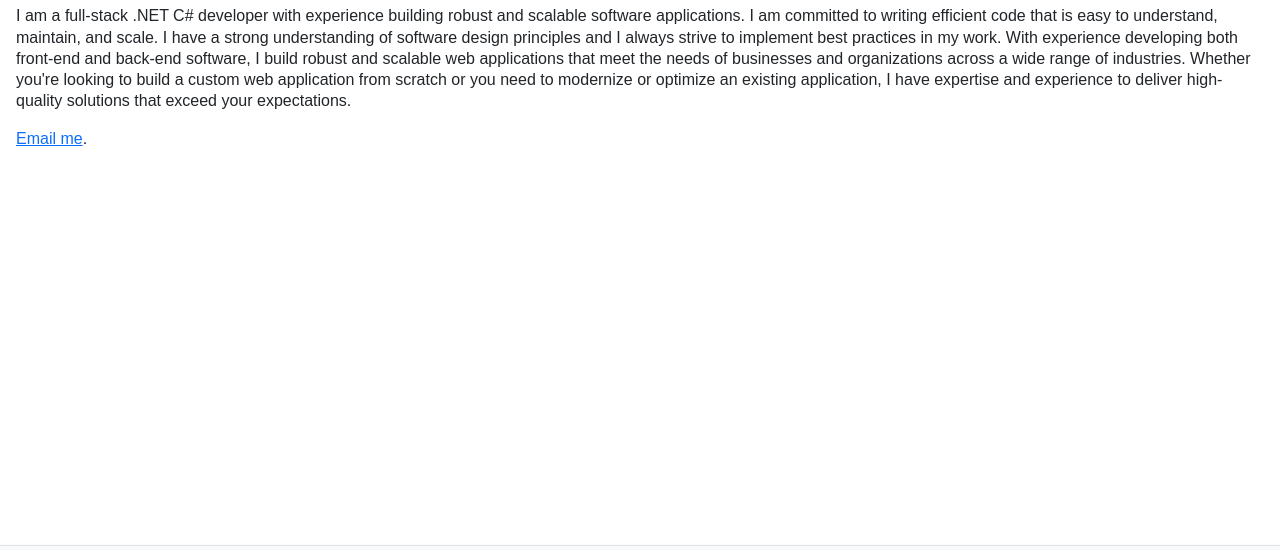
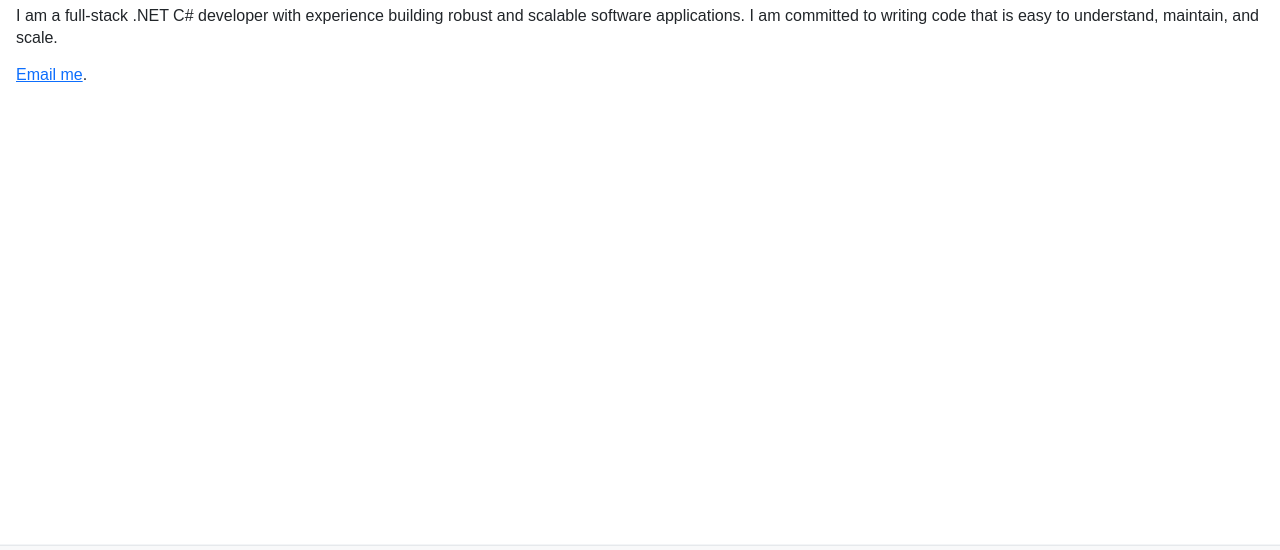
Before and after one commit to mattmutz/code-examples, a website: page pages/about.html in a window 1280 px wide. Shown: the part 161-711 px from the top of the page. Drawn offline with nearby package versions, Linux system fonts and the light colour scheme; files that its build step writes are made by us from their sources; files whose address does not match are found by name.

Commit message:
tidy up content

```diff
--- a/pages/about.html
+++ b/pages/about.html
@@ -47,7 +47,9 @@
 
     <div id="main" class="p-3">
         <h1>About Matt</h1>
-        <p>I am a full-stack .NET C# developer with experience building robust and scalable software applications. I am committed to writing efficient code that is easy to understand, maintain, and scale. I have a strong understanding of software design principles and I always strive to implement best practices in my work. With experience developing both front-end and back-end software, I build robust and scalable web applications that meet the needs of businesses and organizations across a wide range of industries. Whether you're looking to build a custom web application from scratch or you need to modernize or optimize an existing application, I have expertise and experience to deliver high-quality solutions that exceed your expectations.</p>
+        <p>
+            I am a full-stack .NET C# developer with experience building robust and scalable software applications. I am committed to writing code that is easy to understand, maintain, and scale.
+        </p>
         <p><a href="mailto:matt@matt365.net" class="contact" target="_blank">Email me</a>.</p>
     </div>
 
```
Also changed, not shown: pages/project-experience.html (+4 -0 lines), 2 other files.
